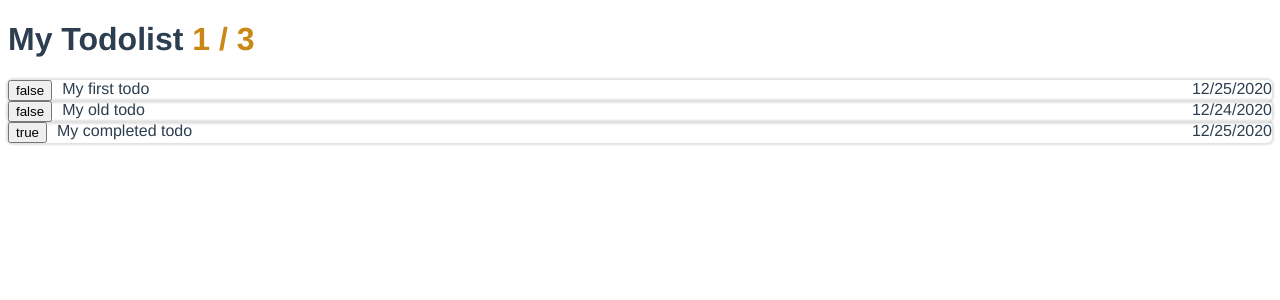
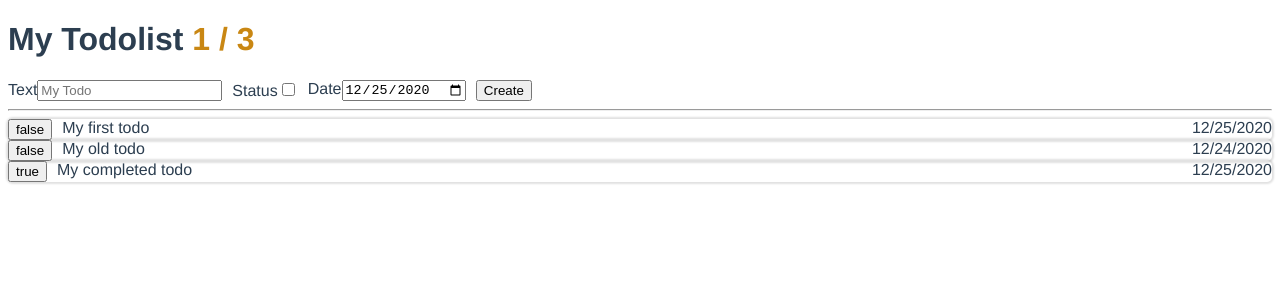
Before and after one commit to JulienMichelFr/vue-todolist, a Vue app: page / in a window 1280 px wide. Shown: the top 300 px of the page. Built offline with nearby package versions, Linux system fonts and the light colour scheme.

Commit message:
Add CreateTodo.vue

```diff
--- a/src/App.vue
+++ b/src/App.vue
@@ -4,6 +4,8 @@
       My Todolist
       <span v-bind:class="progressClasses">{{ completed }} / {{ total }}</span>
     </h1>
+    <CreateTodo />
+    <hr />
     <div v-for="todo in todos" :key="todo.id">
       <Todo
         v-on:toggle-status="() => toggleTodo(todo.id)"
@@ -18,10 +20,12 @@
 <script>
 import Todo from "./components/Todo/Todo.vue";
 import { createTodo } from "@/utils/create-todo/create-todo";
+import CreateTodo from "@/components/CreateTodo/CreateTodo";
 
 export default {
   name: "App",
   components: {
+    CreateTodo,
     Todo
   },
   /**
--- /dev/null
+++ b/src/components/CreateTodo/CreateTodo.vue
@@ -0,0 +1,58 @@
+<template>
+  <form id="form-container" @submit="createTodo">
+    <div id="text-input">
+      <label for="text">Text</label>
+      <input
+        type="text"
+        id="text"
+        v-model="text"
+        required
+        placeholder="My Todo"
+      />
+    </div>
+    <div id="status-input">
+      <label for="status">Status</label>
+      <input type="checkbox" id="status" v-model="status" />
+    </div>
+    <div id="date-input">
+      <label for="date">Date</label>
+      <input type="date" id="date" v-model="date" />
+    </div>
+    <button type="submit">Create</button>
+  </form>
+</template>
+
+<script>
+export default {
+  name: "CreateTodo",
+  data: function() {
+    return {
+      text: "",
+      status: false,
+      date: new Date().toISOString().substring(0, 10)
+    };
+  },
+  methods: {
+    /**
+     *
+     * @param event {Event}
+     */
+    createTodo(event) {
+      event.preventDefault();
+      this.$emit("create-todo", {
+        text: this.text,
+        status: this.status,
+        date: this.date
+      });
+    }
+  }
+};
+</script>
+
+<style scoped lang="scss">
+#form-container {
+  display: flex;
+  flex-flow: row nowrap;
+  gap: 10px;
+}
+</style>
--- a/src/components/Todo/Todo.vue
+++ b/src/components/Todo/Todo.vue
@@ -1,6 +1,6 @@
 <template>
   <div class="todo">
-    <button class="todo__status" v-on:click="toggleStatus()">
+    <button class="todo__status" @click="toggleStatus()">
       {{ status }}
     </button>
     <div class="todo__text">{{ displayedText }}</div>
```
Also changed, not shown: 2 other files (tests, documents, lock files or other folders).
